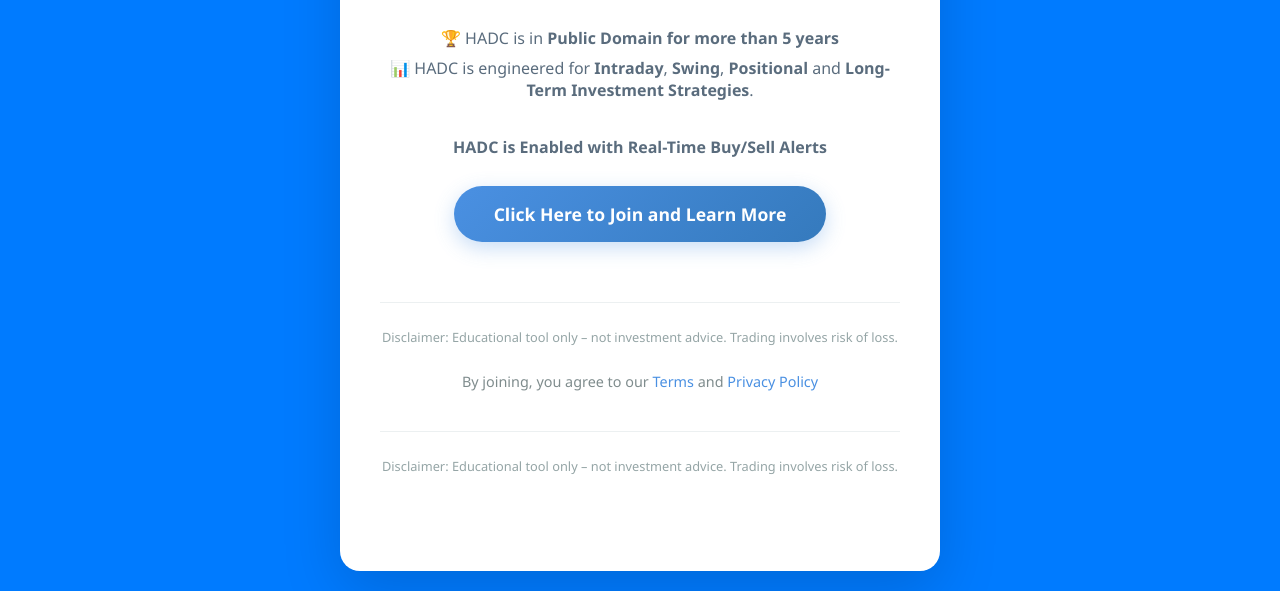
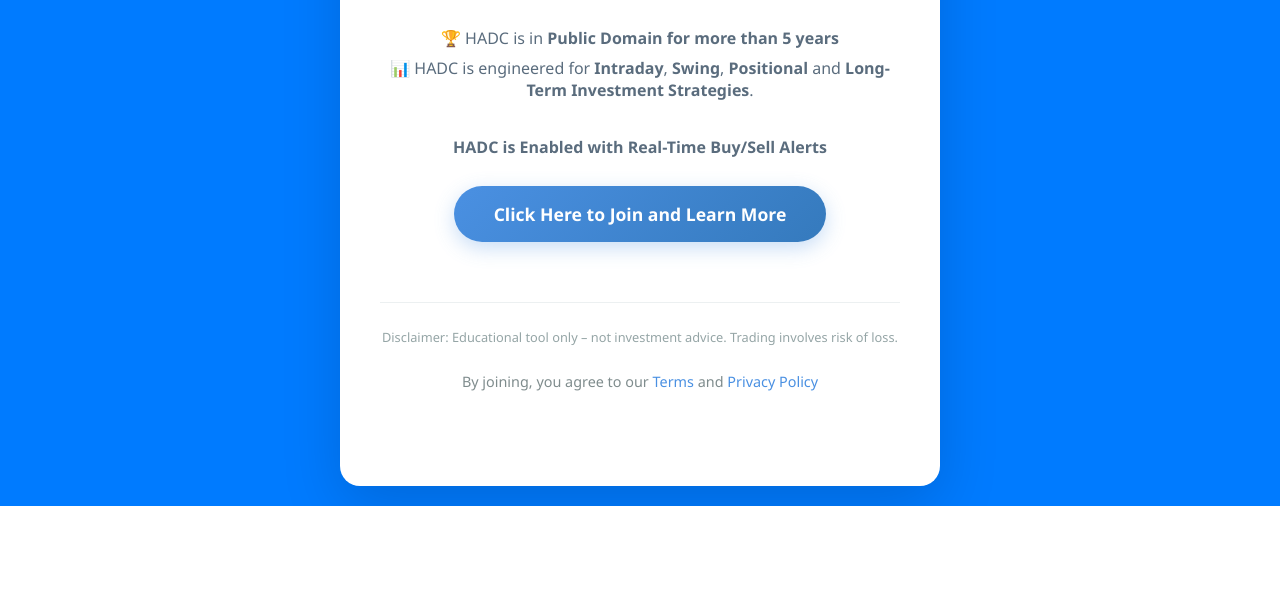
Before and after one commit to HADC-INDICATOR/HADC, a plain HTML site: page index.html in a window 1280 px wide. Shown: the part 400-991 px from the top of the page. After the commit the page ends 906 px from the top, so only its background shows below. Drawn offline with Linux system fonts and the light colour scheme.

Commit message:
Update index.html

```diff
--- a/index.html
+++ b/index.html
@@ -194,9 +194,6 @@
         <p class="terms-text">
             By joining, you agree to our <a href="https://hadc-indicator.github.io/HADC/terms-conditions.html" target="_blank" class="terms-link">Terms</a> and <a href="https://hadc-indicator.github.io/HADC/privacy-policy.html" target="_blank" class="terms-link">Privacy Policy</a>
         </p>
-        <p class="disclaimer">
-             Disclaimer: Educational tool only – not investment advice. Trading involves risk of loss.
-        </p>
     </div>
 </body>
 </html>
```
